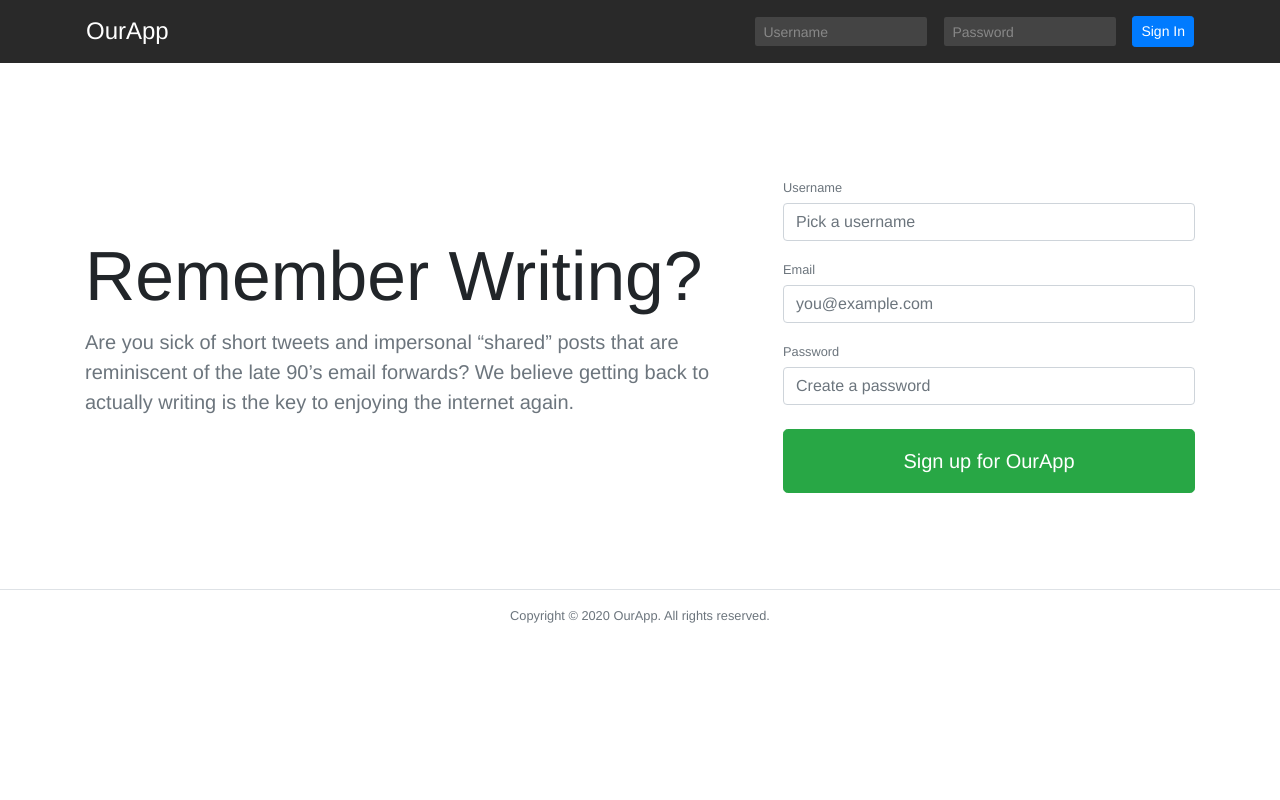
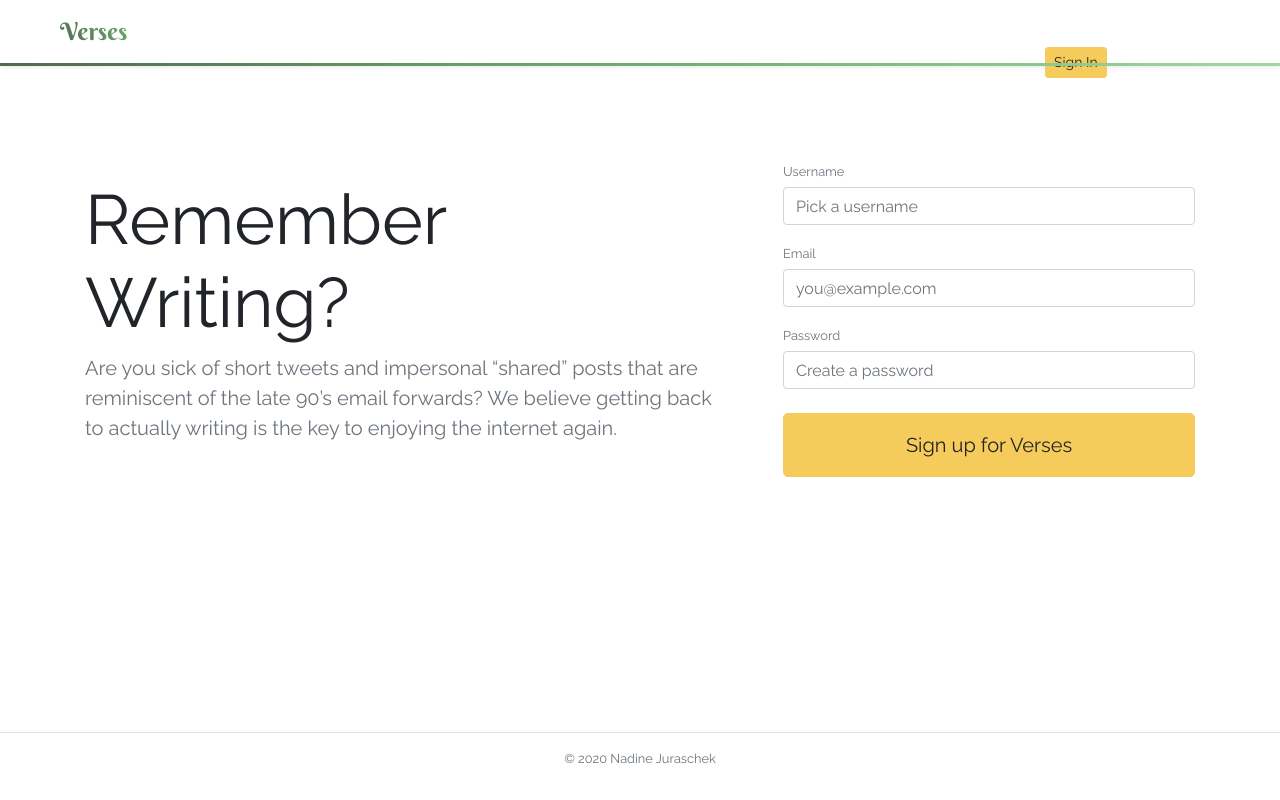
Before and after one commit to nadinejuraschek/javascript-practice, a Node server app: page / in a window 1280 px wide. Run offline with Node 20, Linux system fonts and the light colour scheme; some libraries are stand-ins or nearby versions.

Commit message:
working on styling

```diff
--- a/controllers/userController.js
+++ b/controllers/userController.js
@@ -85,7 +85,7 @@ exports.profilePostsScreen = function(req, res) {
     Post.findByAuthorId(req.profileUser._id)
     .then(function(posts) {
         res.render('profile', {
-            title: `${req.profileUser.username} | OurApp`,
+            title: `${req.profileUser.username} | Verses`,
             currentPage: "posts",
             posts: posts,
             profileUsername: req.profileUser.username,
@@ -103,7 +103,7 @@ exports.profileFollowersScreen = async function(req, res) {
     try {
         let followers = await Follow.getFollowersById(req.profileUser._id);
         res.render('profile-followers', {
-            title: `${req.profileUser.username} | OurApp`,
+            title: `${req.profileUser.username} | Verses`,
             currentPage: "followers",
             followers: followers,
             profileUsername: req.profileUser.username,
@@ -121,7 +121,7 @@ exports.profileFollowingScreen = async function(req, res) {
     try {
         let following = await Follow.getFollowingById(req.profileUser._id);
         res.render('profile-following', {
-            title: `${req.profileUser.username} | OurApp`,
+            title: `${req.profileUser.username} | Verses`,
             currentPage: "following",
             following: following,
             profileUsername: req.profileUser.username,
--- a/frontend-js/modules/chat.js
+++ b/frontend-js/modules/chat.js
@@ -32,7 +32,7 @@ export default class Chat {
       <!-- USER MESSAGE -->
       <div class="chat-self">
         <div class="chat-message">
-          <div class="chat-message-inner">
+          <div class="chat-message-inner chat-message-author">
             ${this.chatField.value}
           </div>
         </div>
--- a/public/main.css
+++ b/public/main.css
@@ -1,25 +1,103 @@
+@import url('https://fonts.googleapis.com/css2?family=Berkshire+Swash&family=Raleway:wght@400;600&display=swap');
+
+:root {
+  --black: #242423;
+  --dark__grey: #333533;
+  --yellow: #f5cb5c;
+  --yellow__dark: #e4b536;
+  --green: #88a05d;
+  --green__light: #e8eddf;
+  --grey: #eeeeee;
+  --white: #ffffff;
+
+  --input__transparent: #ffffff20;
+  --border__focus__yellow: #f5cb5c25;
+  --background__light__overlay: #24242390;
+}
+
 body, .tooltip
  {
-  font-family: 'Helvetica', sans-serif;
+  font-family: 'Raleway', 'Helvetica', sans-serif;
 }
 
+a {
+  color: var(--yellow);
+}
+
+/* a:hover {
+  color: var(--yellow);
+  border-bottom: 1px solid var(--yellow);
+  padding-bottom: .2em;
+  text-decoration: none;
+} */
+
 .header-bar {
-  background-color: #292929;
+  box-shadow: 0px 4px 4px rgba(0,0,0,0.1);
+  padding: 0 24px;
+
+  display: flex;
+  flex-direction: column;
+  align-items: center;
+  justify-content: space-evenly;
+
+  height: 125px;
+  width: 100%;
+}
+
+.header-bar:after {
+  background: linear-gradient(to right, #506a50, #567656, #5c835c, #629062, #689d68, #6fa66f, #75b075, #7cb97c, #85c185, #8ec88e, #98d098, #a1d8a1);
+  content: '';
+  width: 100%;
+  position: absolute;
+  top: 125px;
+  height: 3px;
+  left: 0;
+}
+
+.header-bar-right {
+  display: flex;
+  align-items: center;
+  justify-content: center;
+}
+
+.header-item:not(:last-child) {
+  margin-right: 20px;
+}
+
+@media only screen and (min-width: 768px) {
+  .header-bar {
+    padding: 0 60px;
+
+    flex-direction: row;
+    align-items: center;
+    justify-content: space-between;
+
+    height: 63px;
+    width: 100%;
+  }
+
+  .header-bar:after {
+    top: 63px;
+  }
+}
+
+.app-name {
+  margin-bottom: 0;
+}
+
+.app-name a {
+  font-family: 'Berkshire Swash', 'Helvetica', sans-serif;
+  background: linear-gradient(45deg, #506A50, #70AF70);
+  -webkit-background-clip: text;
+  -webkit-text-fill-color: transparent;
 }
 
 .container--narrow {
   max-width: 732px;
 }
 
-.header-search-icon {
-  position: relative;
-  top: 3px;
-}
-
 .header-chat-icon {
   cursor: pointer;
-  position: relative;
-  top: 3px;
 }
 
 .avatar-small {
@@ -58,23 +136,23 @@ body, .tooltip
 }
 
 .input-dark {
-  background-color: #444;
+  background-color: var(--input__transparent);
   border-color: transparent;
-  color: #FFFFFF;
+  color: var(--white);
 }
 
 .input-dark:focus {
-  color: #FFFFFF;
-  background-color: #555;
-  border-color: #80bdff;
+  color: var(--white);
+  background-color: var(--input__transparent);
+  border-color: var(--yellow);
   outline: 0;
-  box-shadow: 0 0 0 0.2rem rgba(0,123,255,.25);
+  box-shadow: 0 0 0 0.2rem var(--border__focus__yellow);
 }
 
-.input-dark::-webkit-input-placeholder {color: #888;}
-.input-dark::-moz-placeholder {color: #888;}
-.input-dark:-ms-input-placeholder {color: #888;}
-.input-dark:-moz-placeholder {color: #888;}
+.input-dark::-webkit-input-placeholder {color: var(--white);}
+.input-dark::-moz-placeholder {color: var(--white);}
+.input-dark:-ms-input-placeholder {color: var(--white);}
+.input-dark:-moz-placeholder {color: var(--white);}
 
 @media (min-width: 768px) {
   .input-dark {
@@ -373,3 +451,94 @@ textarea.tall-textarea {
   outline: none;
   font-size: .75rem;
 }
+
+.btn-success, .btn-primary {
+  background-color: var(--yellow);
+  border-color: var(--yellow);
+}
+
+.btn-success:hover, .btn-primary:hover, a.btn-success:hover {
+  background-color: var(--yellow__dark);
+  border-bottom: none;
+  border-color: var(--yellow__dark);
+  color: var(--black);
+  padding-bottom: 5px;
+}
+
+.btn-secondary {
+  background-color: transparent;
+  border: 2px solid var(--yellow);
+  color: var(--yellow__dark) !important;
+}
+
+.btn-secondary:hover {
+  background-color: var(--border__focus__yellow);
+  border: 2px solid var(--yellow);
+  color: var(--yellow__dark);
+}
+
+.btn-danger {
+  color: var(--white) !important;
+}
+
+.list-group-item.active {
+  background-color: var(--dark__grey);
+  border-color: var(--dark__grey);
+}
+
+.list-group-item:hover {
+  border: 1px solid rgba(0,0,0,.125);
+  padding-bottom: 12px;
+}
+
+.min-height {
+  min-height: calc(100vh - 192px);
+}
+
+@media only screen and (min-width: 768px) {
+  .min-height {
+    min-height: calc(100vh - 131px);
+  }
+}
+
+.nav-tabs .nav-link {
+  border: none;
+  color: var(--dark__grey);
+}
+
+.nav-tabs .nav-link:hover {
+  background-color: var(--border__focus__yellow);
+  border: none;
+}
+
+.nav-tabs .nav-link.active {
+  border-bottom: 3px solid var(--yellow);
+  color: var(--yellow);
+  font-weight: 600;
+}
+
+.btn {
+  color: var(--black);
+}
+
+.btn-icon {
+  color: var(--black) !important;
+}
+
+.btn-icon:hover {
+  color: var(--dark__grey) !important;
+  text-decoration: none;
+}
+
+.btn-icon-nav {
+  color: var(--black) !important;
+}
+
+.btn-icon-nav:hover {
+  color: var(--yellow) !important;
+}
+
+.btn-icon-nav a {
+  text-decoration: none !important;
+  padding-bottom: 0;
+}
--- a/views/404.ejs
+++ b/views/404.ejs
@@ -1,6 +1,6 @@
 <%- include("includes/header") -%>
 
-<div class="container py-md-5 container--narrow">
+<div class="min-height container py-md-5 container--narrow mt-3">
   <div class="text-center">
     <h2>Whoops, we cannot find that page.</h2>
     <p class="lead text-muted">You can always visit the <a href="/">homepage</a> to get a fresh start.</p>
--- a/views/create-post.ejs
+++ b/views/create-post.ejs
@@ -1,6 +1,6 @@
 <%- include("includes/header") -%>
 
-  <div class="container py-md-5 container--narrow">
+  <div class="min-height container py-md-5 container--narrow mt-3">
 
     <!-- FLASH MESSAGE -->
     <%- include("includes/flash") -%>
--- a/views/edit-post.ejs
+++ b/views/edit-post.ejs
@@ -1,6 +1,6 @@
 <%- include("includes/header") -%>
 
-  <div class="container py-md-5 container--narrow">
+  <div class="min-height container py-md-5 container--narrow mt-3">
 
     <!-- FLASH MESSAGE -->
     <%- include("includes/flash") -%>
--- a/views/home-dashboard.ejs
+++ b/views/home-dashboard.ejs
@@ -1,6 +1,6 @@
 <%- include("includes/header") -%>
 
-  <div class="container py-md-5 container--narrow">
+  <div class="min-height container py-md-5 container--narrow mt-3">
 
     <!-- FLASH MESSAGE -->
     <%- include("includes/flash") -%>
--- a/views/home-guest.ejs
+++ b/views/home-guest.ejs
@@ -1,6 +1,6 @@
 <%- include("includes/header") -%>
 
-<div class="container py-md-5">
+<div class="min-height container py-md-5">
 
   <!-- FLASH MESSAGE -->
   <%- include("includes/flash") -%>
@@ -68,7 +68,7 @@
           <button
             type="submit"
             class="py-3 mt-4 btn btn-lg btn-success btn-block">
-            Sign up for OurApp
+            Sign up for Verses
           </button>
 
         </form>
--- a/views/includes/footer.ejs
+++ b/views/includes/footer.ejs
@@ -1,5 +1,5 @@
 <footer class="border-top text-center small text-muted py-3">
-  <p class="m-0">Copyright &copy; <%= new Date().getFullYear() %> <a href="/" class="text-muted">OurApp</a>. All rights reserved.</p>
+  <p class="m-0">&copy; <%= new Date().getFullYear() %> <a href="https://nadinejuraschek.com" class="text-muted">Nadine Juraschek</a></p>
 </footer>
 
 <% if (user) { %>
--- a/views/includes/header.ejs
+++ b/views/includes/header.ejs
@@ -4,43 +4,49 @@
   <meta charset="UTF-8">
   <meta name="viewport" content="width=device-width, initial-scale=1.0">
   <meta http-equiv="X-UA-Compatible" content="ie=edge">
-  <title><%= typeof(title) == "undefined" ? "OurApp" : `${title} | OurApp` %></title>
+  <title><%= typeof(title) == "undefined" ? "Verses" : `${title} | Verses` %></title>
   <link rel="stylesheet" href="https://stackpath.bootstrapcdn.com/bootstrap/4.1.3/css/bootstrap.min.css" integrity="sha384-MCw98/SFnGE8fJT3GXwEOngsV7Zt27NXFoaoApmYm81iuXoPkFOJwJ8ERdknLPMO" crossorigin="anonymous">
   <script defer src="https://use.fontawesome.com/releases/v5.5.0/js/all.js" integrity="sha384-GqVMZRt5Gn7tB9D9q7ONtcp4gtHIUEW/yG7h98J7IpE3kpi+srfFyyB/04OV6pG0" crossorigin="anonymous"></script>
   <link rel="stylesheet" href="/main.css">
 </head>
 <body>
-  <header class="header-bar mb-3";>
-    <div class="container d-flex flex-column flex-md-row align-items-center p-3">
-      <h4 class="my-0 mr-md-auto font-weight-normal"><a href="/" class="text-white">OurApp</a></h4>
+  <header class="header-bar">
+      <h4 class="app-name"><a href="/">Verses</a></h4>
 
       <% if (user) { %>
-        <div class="flex-row my-3 my-md-0">
-            <a href="#" class="text-white mr-2 header-search-icon" title="Search" data-toggle="tooltip" data-placement="bottom"><i class="fas fa-search"></i></a>
-            <span class="text-white mr-2 header-chat-icon" title="Chat" data-toggle="tooltip" data-placement="bottom"><i class="fas fa-comment"></i></span>
-            <a href="/profile/<%= user.username %>" class="mr-2"><img title="My Profile" data-toggle="tooltip" data-placement="bottom" style="width: 32px; height: 32px; border-radius: 16px;" src="<%= user.avatar %>"></a>
-            <a class="btn btn-sm btn-success mr-2" href="/create-post">Create Post</a>
-            <form action="/logout" method="POST" class="d-inline">
+        <div class="header-bar-right">
+            <a class="header-item btn-icon-nav" href="/create-post">
+              <svg xmlns="http://www.w3.org/2000/svg" width="24" height="24" viewBox="0 0 24 24" fill="none" stroke="currentColor" stroke-width="2" stroke-linecap="round" stroke-linejoin="round" class="feather feather-pen-tool"><path d="M12 19l7-7 3 3-7 7-3-3z"></path><path d="M18 13l-1.5-7.5L2 2l3.5 14.5L13 18l5-5z"></path><path d="M2 2l7.586 7.586"></path><circle cx="11" cy="11" r="2"></circle></svg>
+            </a>
+            <a href="#" class="header-item header-search-icon btn-icon-nav" title="Search" data-toggle="tooltip" data-placement="bottom">
+              <svg xmlns="http://www.w3.org/2000/svg" width="24" height="24" viewBox="0 0 24 24" fill="none" stroke="currentColor" stroke-width="2" stroke-linecap="round" stroke-linejoin="round" class="feather feather-search"><circle cx="11" cy="11" r="8"></circle><line x1="21" y1="21" x2="16.65" y2="16.65"></line></svg>
+            </a>
+            <span class="header-item header-chat-icon btn-icon-nav" title="Chat" data-toggle="tooltip" data-placement="bottom">
+              <svg xmlns="http://www.w3.org/2000/svg" width="24" height="24" viewBox="0 0 24 24" fill="none" stroke="currentColor" stroke-width="2" stroke-linecap="round" stroke-linejoin="round" class="feather feather-message-circle"><path d="M21 11.5a8.38 8.38 0 0 1-.9 3.8 8.5 8.5 0 0 1-7.6 4.7 8.38 8.38 0 0 1-3.8-.9L3 21l1.9-5.7a8.38 8.38 0 0 1-.9-3.8 8.5 8.5 0 0 1 4.7-7.6 8.38 8.38 0 0 1 3.8-.9h.5a8.48 8.48 0 0 1 8 8v.5z"></path></svg>
+            </span>
+            <a href="/profile/<%= user.username %>" class="header-item">
+              <img title="My Profile" data-toggle="tooltip" data-placement="bottom" style="width: 32px; height: 32px; border-radius: 16px;" src="<%= user.avatar %>">
+            </a>
+            <form action="/logout" method="POST" class="header-item">
               <input type="hidden" name="_csrf" value="<%= csrfToken %>">
               <button class="btn btn-sm btn-secondary">Sign Out</button>
             </form>
           </div>
       <% } else { %>
-        <form action="/login" method="POST" class="mb-0 pt-2 pt-md-0">
+        <form action="/login" method="POST" class="">
           <input type="hidden" name="_csrf" value="<%= csrfToken %>">
-          <div class="row align-items-center">
-            <div class="col-md mr-0 pr-md-0 mb-3 mb-md-0">
+          <div class="">
+            <div class="">
               <input name="username" class="form-control form-control-sm input-dark" type="text" placeholder="Username" autocomplete="off">
             </div>
-            <div class="col-md mr-0 pr-md-0 mb-3 mb-md-0">
+            <div class="">
               <input name="password" class="form-control form-control-sm input-dark" type="password" placeholder="Password">
             </div>
-            <div class="col-md-auto">
+            <div class="">
               <button class="btn btn-primary btn-sm">Sign In</button>
             </div>
           </div>
         </form>
       <% } %>
 
-    </div>
   </header>
--- a/views/includes/profileShared.ejs
+++ b/views/includes/profileShared.ejs
@@ -1,4 +1,4 @@
-<h2><img class="avatar-small" src="<%= profileAvatar %>"><%= profileUsername %>
+<h2 class="mt-3"><img class="avatar-small" src="<%= profileAvatar %>"><%= profileUsername %>
   <% if (user && !isVisitorsProfile) { %>
     <% if (isFollowing) { %>
       <form class="ml-2 d-inline" action="/removeFollow/<%= profileUsername %>" method="POST">
--- a/views/post.ejs
+++ b/views/post.ejs
@@ -1,6 +1,6 @@
 <%- include('includes/header') %>
 
-<div class="container py-md-5 container--narrow">
+<div class="min-height container py-md-5 container--narrow mt3">
 
   <%- include('includes/flash') %>
 
@@ -8,10 +8,10 @@
     <h2><%= post.title %></h2>
     <% if (post.isVisitorOwner) { %>
       <span class="pt-2">
-        <a href="/post/<%= post._id %>/edit" class="text-primary mr-2" data-toggle="tooltip" data-placement="top" title="Edit"><i class="fas fa-edit"></i></a>
+        <a href="/post/<%= post._id %>/edit" class="btn-icon mr-2" data-toggle="tooltip" data-placement="top" title="Edit"><i class="fas fa-edit"></i></a>
         <form class="delete-post-form d-inline" action="/post/<%= post._id %>/delete" method="POST">
           <input type="hidden" name="_csrf" value="<%= csrfToken %>">
-          <button class="delete-post-button text-danger" data-toggle="tooltip" data-placement="top" title="Delete"><i class="fas fa-trash"></i></button>
+          <button class="delete-post-button btn-icon" data-toggle="tooltip" data-placement="top" title="Delete"><i class="fas fa-trash"></i></button>
         </form>
       </span>
    <% } %>
--- a/views/profile-followers.ejs
+++ b/views/profile-followers.ejs
@@ -1,6 +1,6 @@
 <%- include('includes/header') %>
 
-<div class="container py-md-5 container--narrow">
+<div class="min-height container py-md-5 container--narrow mt-3">
 
   <!-- FLASH MESSAGE -->
   <%- include("includes/flash") -%>
--- a/views/profile-following.ejs
+++ b/views/profile-following.ejs
@@ -1,6 +1,6 @@
 <%- include('includes/header') %>
 
-<div class="container py-md-5 container--narrow">
+<div class="min-height container py-md-5 container--narrow mt-3">
 
   <!-- FLASH MESSAGE -->
   <%- include("includes/flash") -%>
--- a/views/profile.ejs
+++ b/views/profile.ejs
@@ -1,6 +1,6 @@
 <%- include('includes/header') %>
 
-<div class="container py-md-5 container--narrow">
+<div class="min-height container py-md-5 container--narrow mt-3">
 
   <!-- FLASH MESSAGE -->
   <%- include("includes/flash") -%>
```
Also changed, not shown: other parts of public/main.css (+14 -14 lines), README.md, public/main-bundled.js.
